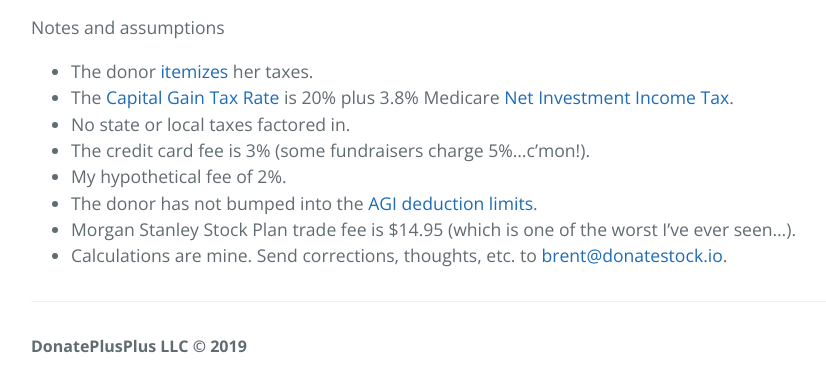
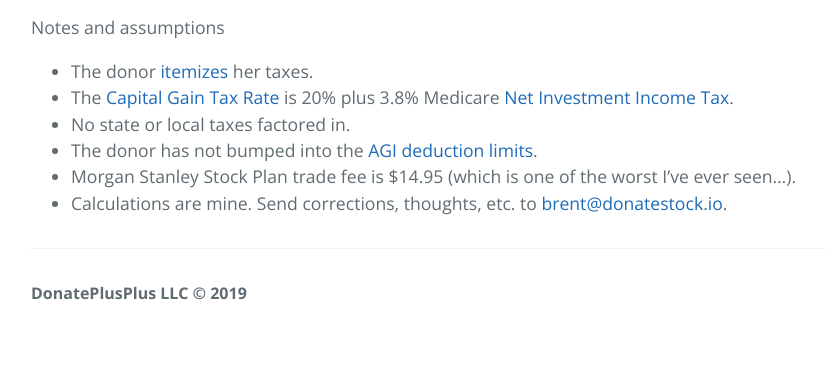
Before and after one commit to brntsllvn/donate-stock, a Jekyll site: the page built from _posts/2019-02-09-why-donate-stock.markdown, in a window 1280 px wide and 900 px high, scrolled down 841 px, cut to the strip 510-900 px from the top of the window. Shown: the whole strip, without its empty margins (193-1019 px from the left). Built offline with Jekyll 4.4.1, drawn with Linux system fonts in a browser that asks for light colours; after the commit the page ends 1688 px from its top, so only the background shows below that.

Commit message:
remove cc info

```diff
--- a/_posts/2019-02-09-why-donate-stock.markdown
+++ b/_posts/2019-02-09-why-donate-stock.markdown
@@ -20,8 +20,6 @@ Notes and assumptions
 + The donor [itemizes](https://www.irs.gov/taxtopics/tc501) her taxes.
 + The [Capital Gain Tax Rate](https://www.irs.gov/taxtopics/tc409) is 20% plus 3.8% Medicare [Net Investment Income Tax](https://www.irs.gov/newsroom/questions-and-answers-on-the-net-investment-income-tax).
 + No state or local taxes factored in.
-+ The credit card fee is 3% (some fundraisers charge 5%...c'mon!).
-+ My hypothetical fee of 2%.
 + The donor has not bumped into the [AGI deduction limits](https://www.irs.gov/charities-non-profits/charitable-organizations/charitable-contribution-deductions).
 + Morgan Stanley Stock Plan trade fee is $14.95 (which is one of the worst I've ever seen...).
 + Calculations are mine. Send corrections, thoughts, etc. to <brent@donatestock.io>.
```
